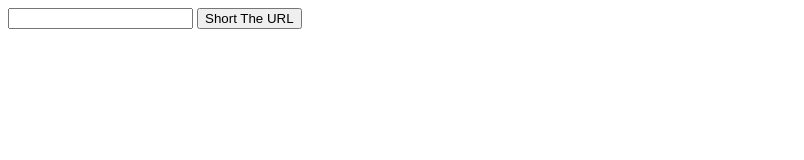
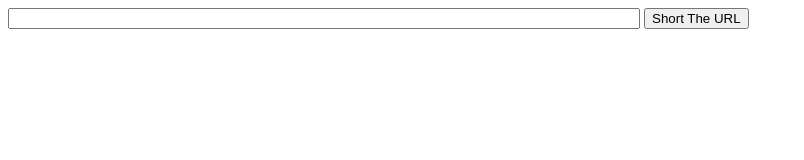
Before and after one commit to Jess-Dowd/short-url, a plain HTML site: page index.html in a window 1280 px wide. Shown: the whole page, without its empty margins (0-804 px from the left). Drawn offline with nearby package versions, Linux system fonts and the light colour scheme.

Commit message:
commit 3

```diff
--- /dev/null
+++ b/index.css
@@ -0,0 +1,3 @@
+#urlinput {
+    width: 50%;
+}
--- a/index.html
+++ b/index.html
@@ -1,6 +1,7 @@
 <html>
     <head>
         <title>Simple URL Shortener</title>
+        <link rel="stylesheet" type="text/css" href="index.css">
     </head>
     <body>
         <input type="url" id="urlinput">
```
